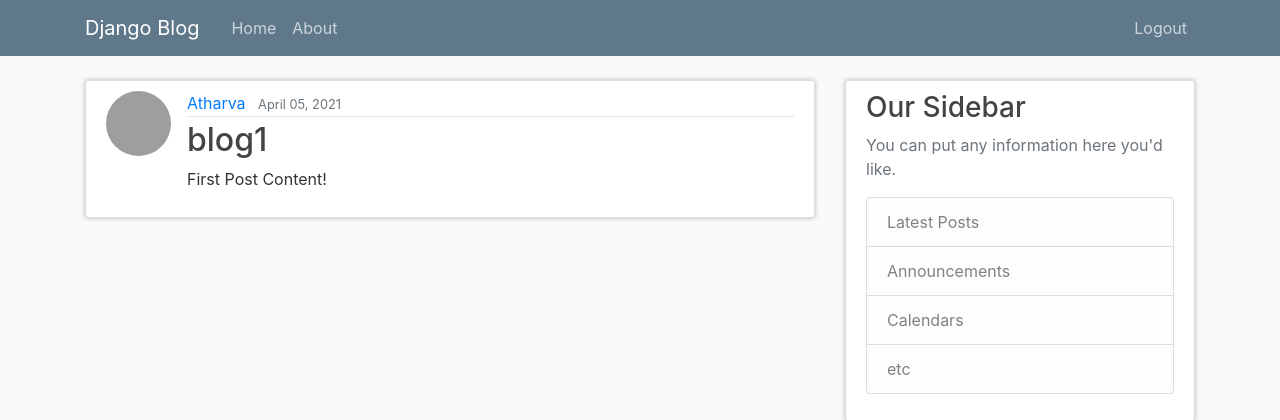
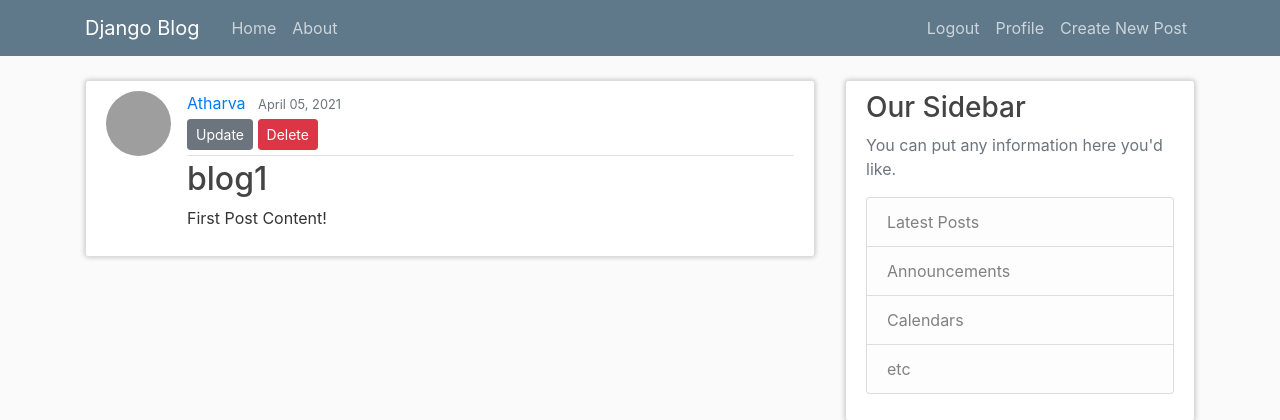
Before and after one commit to Atharva-Gundawar/My-Blog, a Django app: page /post/1/ in a window 1280 px wide. Shown: the top 420 px of the page. Run offline with Django 3.2, Linux system fonts and the light colour scheme; a user stored in the database is signed in; data comes from the database, SQL or seed files in the repository; some libraries are stand-ins or nearby versions; grey boxes are pictures that could not be loaded.

Commit message:
fix: html fixes

```diff
--- a/blog/templates/blog/base.html
+++ b/blog/templates/blog/base.html
@@ -35,10 +35,12 @@
               <!-- Navbar Right Side -->
               <div class="navbar-nav">
                 {% if user.is_authenticated %}
-                <a class="nav-item nav-link" href="{% url 'logout' %}">Logout</a>
+                  <a class="nav-item nav-link" href="{% url 'logout' %}">Logout</a>
+                  <a class="nav-item nav-link" href="{% url 'profile' %}">Profile</Logout</a>
+                  <a class="nav-item nav-link" href="{% url 'post-create' %}">Create New Post</a>
                 {% else %}
-                <a class="nav-item nav-link" href="{% url 'login' %}">Login</a>
-                <a class="nav-item nav-link" href="{% url 'register' %}">Register</a>
+                  <a class="nav-item nav-link" href="{% url 'login' %}">Login</a>
+                  <a class="nav-item nav-link" href="{% url 'register' %}">Register</a>
                 {% endif %}
               </div>
             </div>
--- a/blog/templates/blog/post_detail.html
+++ b/blog/templates/blog/post_detail.html
@@ -1,11 +1,17 @@
-{% extends  "blog/base.html"%}
+{% extends "blog/base.html" %}
 {% block content %}
   <article class="media content-section">
     <img class="rounded-circle article-img" src="{{ object.author.profile.image.url }}">
     <div class="media-body">
       <div class="article-metadata">
         <a class="mr-2" href="#">{{ object.author }}</a>
-        <small class="text-muted">{{ object.date_posted|date:"F d, Y"}}</small>
+        <small class="text-muted">{{ object.date_posted|date:"F d, Y" }}</small>
+        {% if object.author == user %}
+          <div>
+            <a class="btn btn-secondary btn-sm mt-1 mb-1" href="{% url 'post-update' object.id %}">Update</a>
+            <a class="btn btn-danger btn-sm mt-1 mb-1" href="{% url 'post-delete' object.id %}">Delete</a>
+          </div>
+        {% endif %}
       </div>
       <h2 class="article-title">{{ object.title }}</h2>
       <p class="article-content">{{ object.content }}</p>
```
Lines whose indentation alone changed are shown as unchanged.
